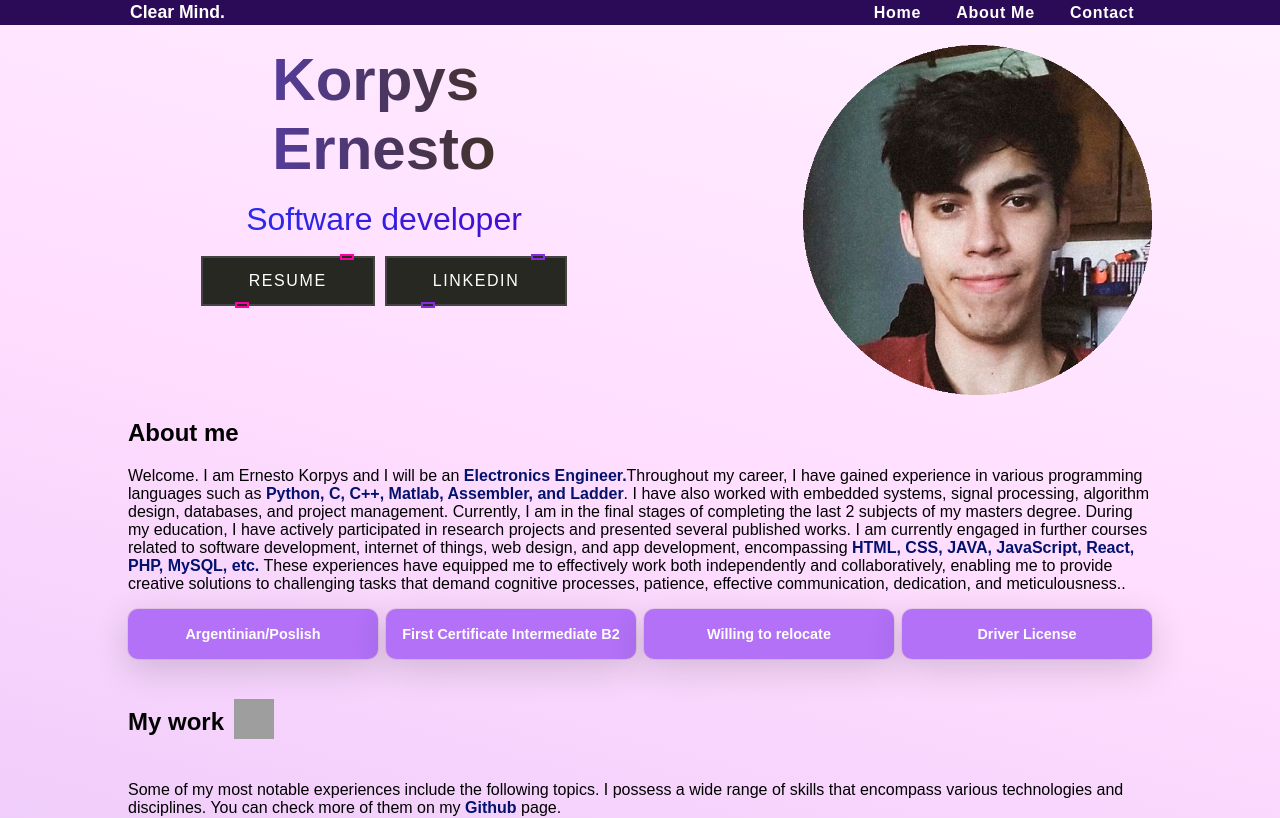
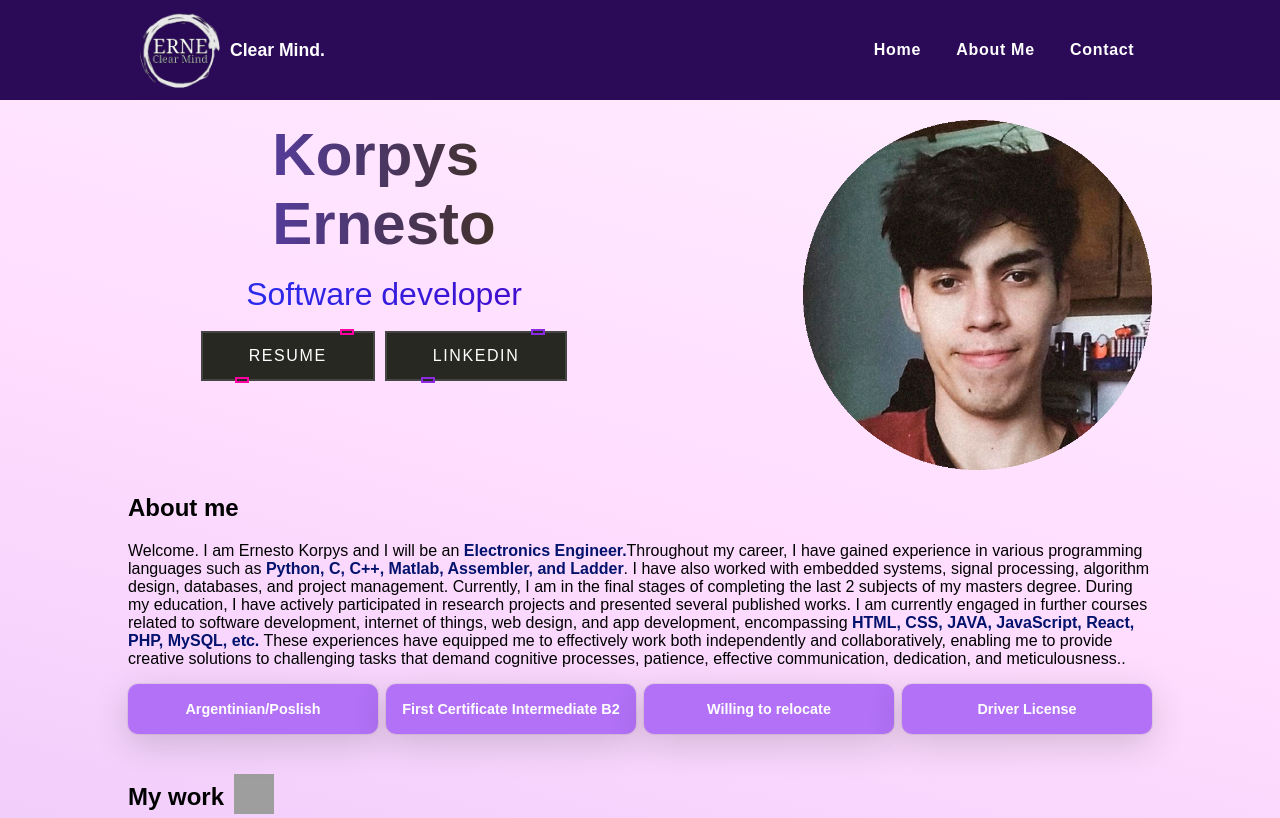
Before and after one commit to ernestokorpys/Portofolio, a React (Vite) app: page / in a window 1280 px wide. Shown: the top 818 px of the page. Built offline with nearby package versions, Linux system fonts and the light colour scheme; grey boxes are pictures that could not be loaded; a web font is replaced by a local one.

Commit message:
imgen nueva

```diff
--- a/src/pages/layout.jsx
+++ b/src/pages/layout.jsx
@@ -2,7 +2,7 @@
 import PropTypes from "prop-types";
 import "./styles/layout-style.css";
 
-//import logo from "./images/LogoErne2.png";
+import logo from "./images/LogoErne2.png";
 import { Link } from "react-router-dom";
 
 
@@ -43,7 +43,7 @@ const Layout = () => {
     <header>
       <nav className="page-header">
         <div className="logo">
-            {/* <img className="logo-style" src={logo} alt="logoErne" /> */}
+           <img className="logo-style" src={logo} alt="logoErne" />
             <Link to={"/home"}>Clear Mind.</Link>
         </div>
         <ul>
```
